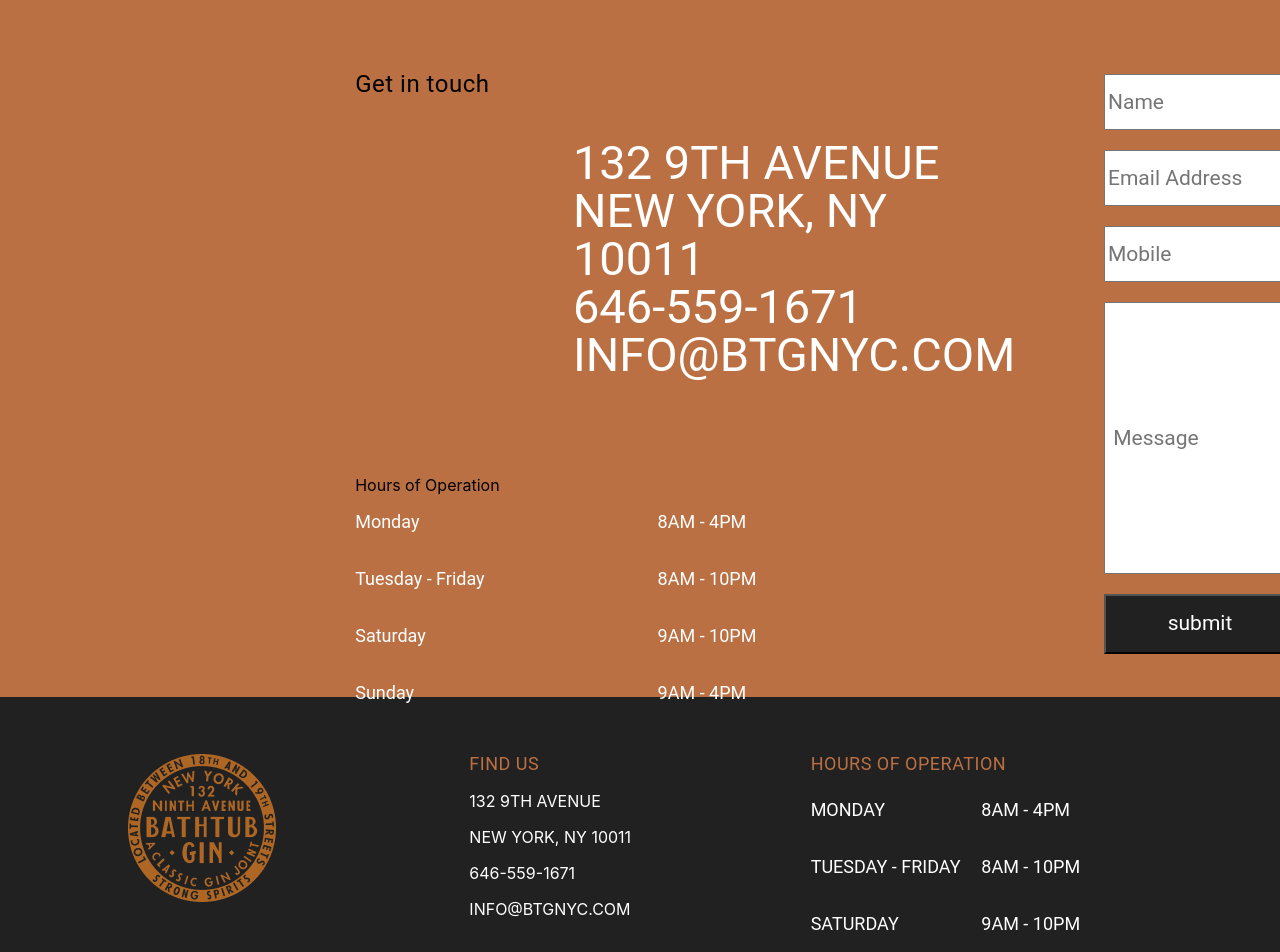
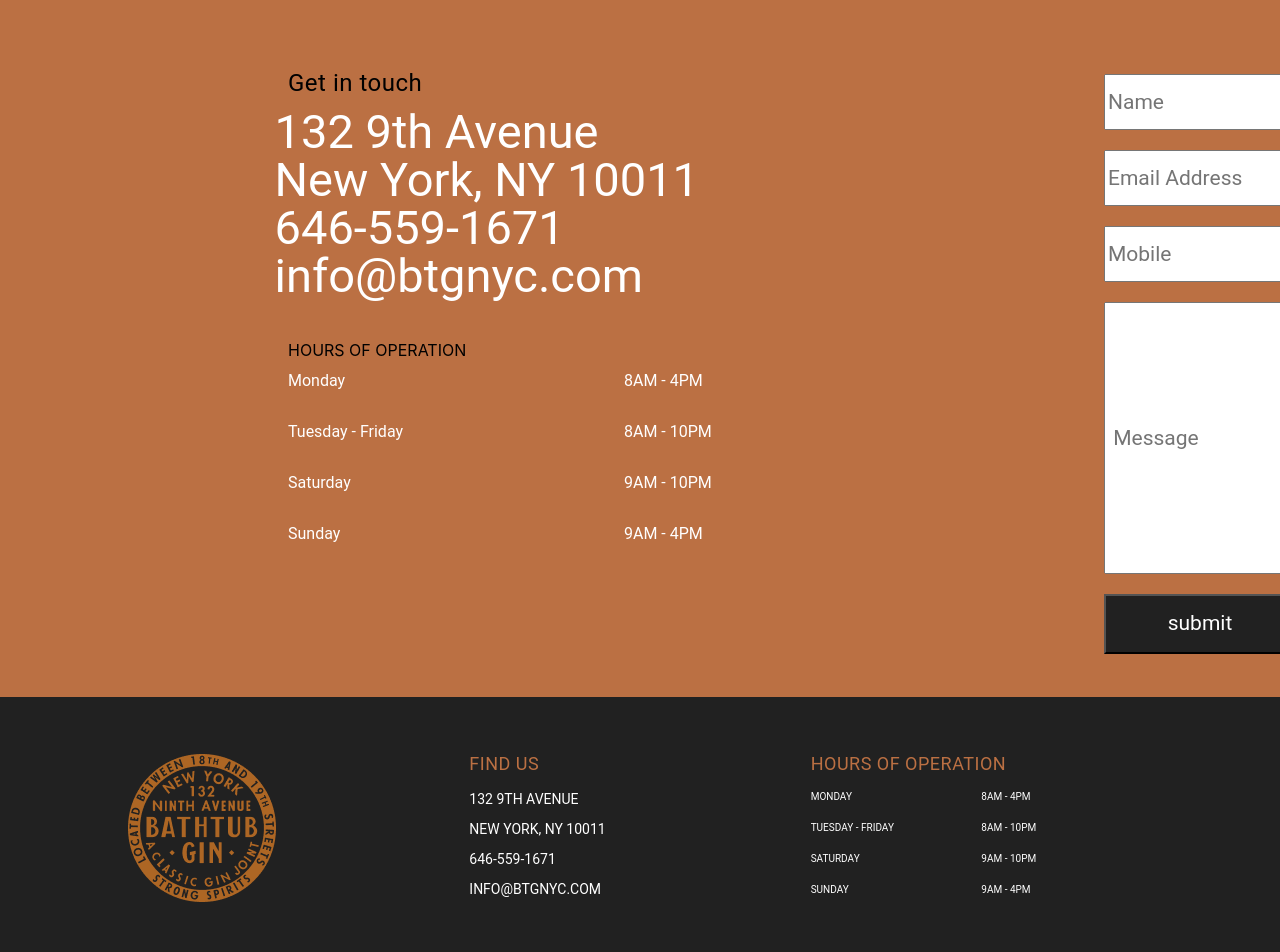
Before and after one commit to ASad114-al/GIN_joint_SHOP, a React (Create React App) app: page /Contact in a window 1280 px wide. Shown: the part 1760-2712 px from the top of the page. Built offline with nearby package versions, Linux system fonts and the light colour scheme.

Commit message:
css style

```diff
--- a/src/App.css
+++ b/src/App.css
@@ -70,17 +70,17 @@
 
 .secound-info
 {
-    width: 30%;
+
     margin-left: 25% ;
-    margin-top: 25%;
-    color: azure;
+    margin-top: 45%;
+
 
 
 
 }
 #the-srory
 {
-    font-size: 40px;
+    font-size: 45px;
     letter-spacing: 1px;
     line-height: 40px;
     font-weight: 400;
@@ -92,14 +92,18 @@
 
 #gin-text{
     font-size: 1.2rem;
+    width: 90%;
+    text-transform: none;
+
+
 }
 
 #secound-img_home
 {
     background: url(../src/img/bar2\ 1.jpg)center/cover no-repeat;
     margin-top: 15%;
-    margin-right: 10%;
-    width: 100%;
+    margin-left: 17%;
+    width: 1073px;
 
 }
 
@@ -108,58 +112,7 @@
     width: 40%;
     height: 4vh;
 }
-/* #info h2
-{
 
-    margin-left: 19%;
-    margin-top: 10%;
-    font-family: Roboto;
-font-size: 84px;
-font-style: normal;
-
-line-height: 84px;
-letter-spacing: 0.5px;
-text-align: left;
-text-transform: uppercase;
-}
-#mix
-{
-    margin-left: 20%;
-    margin-top: -1.3%;
-    font-family: Roboto;
-font-style: normal;
-font-weight: normal;
-font-size: 29px;
-line-height: 36px;
-
-
-
-color: #FFFFFF;
-}
-.about
-{
-
-    background:  #212121;
-}
-
-.ttt
-{
-    font-size: 30px;
-
-
-    color: #FFFFFF;
-}
-
-
-
-  #menu {
-    background-image: url(../src/img/Rectangle\ \(1\).png);
-    background-position: right;
-    background-size: 55%;
-    background-repeat: no-repeat;
-    height: 80VH;
-
-  } */
   .about {
 
 
@@ -224,9 +177,7 @@
     font-size: 84px;
     line-height: 84px;
 
-
   }
-
 
   #btn
   {
@@ -327,22 +278,14 @@
     height: 815px;
 }
 
-#info_section3{
-    margin-left: 37%;
+.info_section3{
+    margin-left: 30%;
     margin-top: 17%;
 }
 
- #lab
+#Operation
 {
-  margin-left: 30%;
-  text-align: center;
-  font-family: Roboto;
-  font-size: 21px;
-  font-style: normal;
-  font-weight: 400;
-  line-height: 27px;
-  letter-spacing: 0em;
-  text-align: left;
+    text-transform: uppercase;
 }
 .Hours
 {
@@ -351,30 +294,31 @@
     grid-template-columns: repeat(2,1fr);
     color: #fff;
     font-family: Roboto;
-    font-size: 18px;
+    font-size: 16px;
     margin-top: -3%;
+
 }
 
-h2{
+
+#York{
 font-family: Roboto;
 font-size: 47px;
 font-style: normal;
 font-weight: 400;
 line-height: 48px;
 letter-spacing: 0em;
-text-align: left;
+margin-left: -2%;
+margin-top: -2%;
 color: #fff;
+text-transform: none;
 
 }
 #p-earth
 {
 font-family: Roboto;
 font-size: 24px;
-font-style: normal;
-font-weight: 400;
-line-height: 30px;
 letter-spacing: 0.5px;
-text-align: left;
+
 
 }
 
@@ -421,7 +365,6 @@
     font-weight: 400;
     line-height: 27px;
     letter-spacing: 0em;
-
     background: #212121;
     color: #fff;
     text-align: center;
@@ -438,7 +381,29 @@
 
 
   }
-  nav
+  .Hours_footer
+{
+    display:grid;
+    grid-template-columns: repeat(2,1fr);
+    color: #fff;
+    font-family: Roboto;
+    font-size: 10px;
+    margin-top: -3%;
+
+}
+
+#find_us
+{
+    font-family: Roboto;
+    font-style: normal;
+    font-weight: normal;
+    font-size: 14px;
+    line-height: 16px;
+    text-transform: uppercase;
+
+color: #FFFFFF;
+}
+  article
   {
     padding: 5vh 10%;
     display:grid;
--- a/src/Components/Footer1.js
+++ b/src/Components/Footer1.js
@@ -2,7 +2,7 @@
 const Footer1 = () => {
     return (
         <section className='footer'>
-            <nav>
+            <article>
               <div id="footer_img"></div>
                 <div id="find_us">
                     <h3>Find Us</h3>
@@ -14,7 +14,7 @@
                 </div>
                 <div>
                 <h3>Hours of Operation</h3>
-                 <div className="Hours">
+                 <div className="Hours_footer">
                     <p>Monday</p>
                     <p>8AM - 4PM</p>
                     <p>Tuesday - Friday</p>
@@ -25,7 +25,7 @@
                     <p>9AM - 4PM</p>
                     </div>
                 </div>
-            </nav>
+            </article>
 
 
             <Footer2 />
--- a/src/Components/Section1_home.js
+++ b/src/Components/Section1_home.js
@@ -4,7 +4,7 @@
         <article className='secound'>
             <div className='secound-info'>
                <p>ABOUT</p>
-               <h3 id='the-srory'>THE STORY  OF BATHTUB GIN</h3>
+               <h3 id='the-srory'>THE STORY  OF  BATHTUB GIN</h3>
                <p id='gin-text'>Gin was the predominant drink in the United States during the Prohibition-Era 1920's and many variations were created. "Bathtub gin" was developed in response to the poor-quality of alcohol that was available at the time.</p>
                <button>Read More</button>
             </div >
--- a/src/Components/section3.js
+++ b/src/Components/section3.js
@@ -1,12 +1,12 @@
 const Section3 = () => {
     return (
         <div className='section3'>
-            <div id='info_section3'>
+            <div className='info_section3'>
                 <p id='p-earth'>Get in touch</p>
-                <h2>132 9th Avenue <br/> New York, NY 10011 <br/> 646-559-1671 <br/> info@btgnyc.com</h2>
-                <br/>
-                <br/>
-                <p>Hours of Operation</p>
+                <h2 id='York'>132 9th Avenue <br/> New York, NY 10011 <br/> 646-559-1671 <br/> info@btgnyc.com</h2>
+
+
+                <p id='Operation'>Hours of Operation</p>
 
 
                 <div className='Hours'>
```
Also changed, not shown: 1 other file (tests, documents, lock files or other folders). Lines whose indentation alone changed are shown as unchanged.
